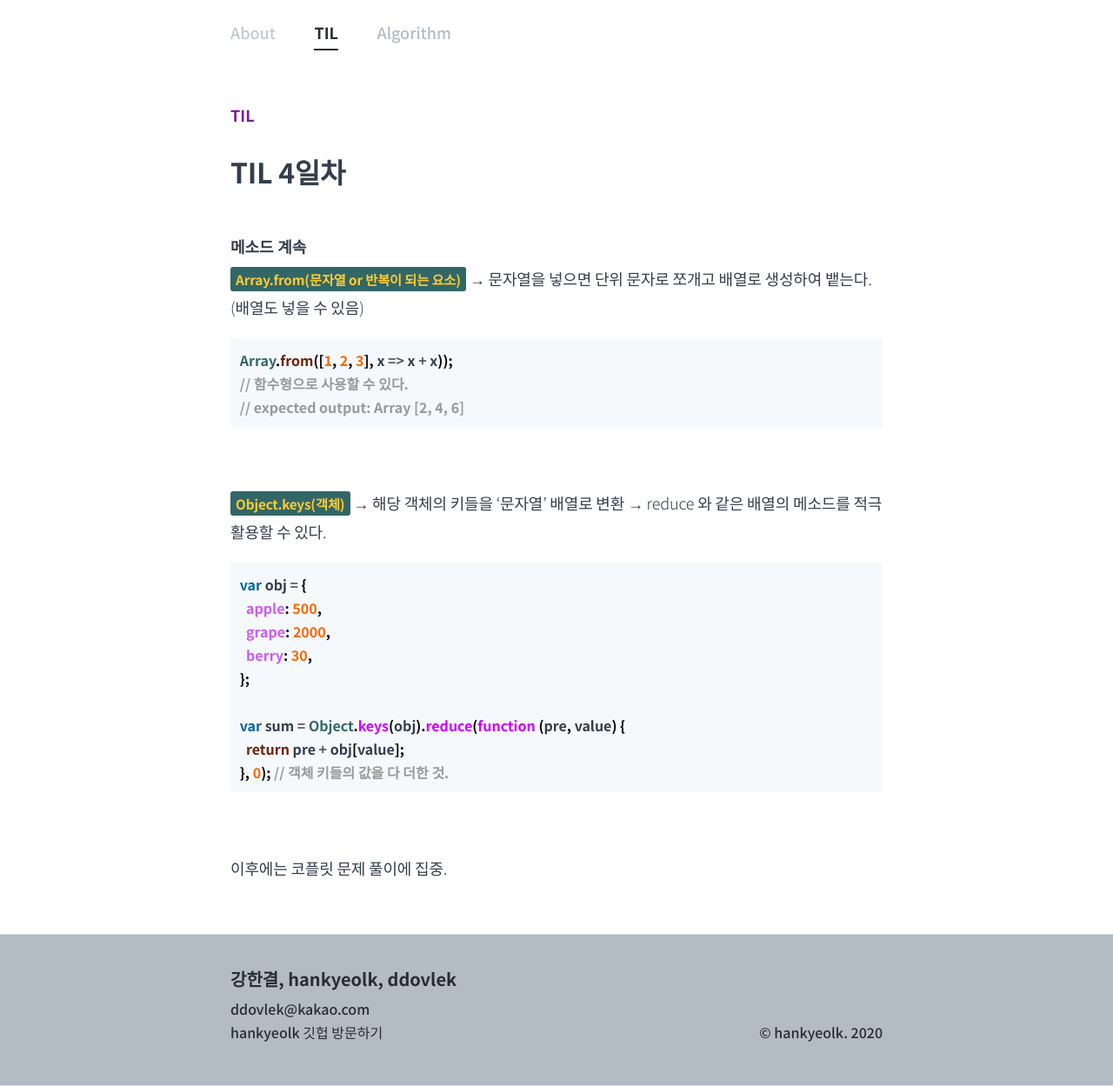
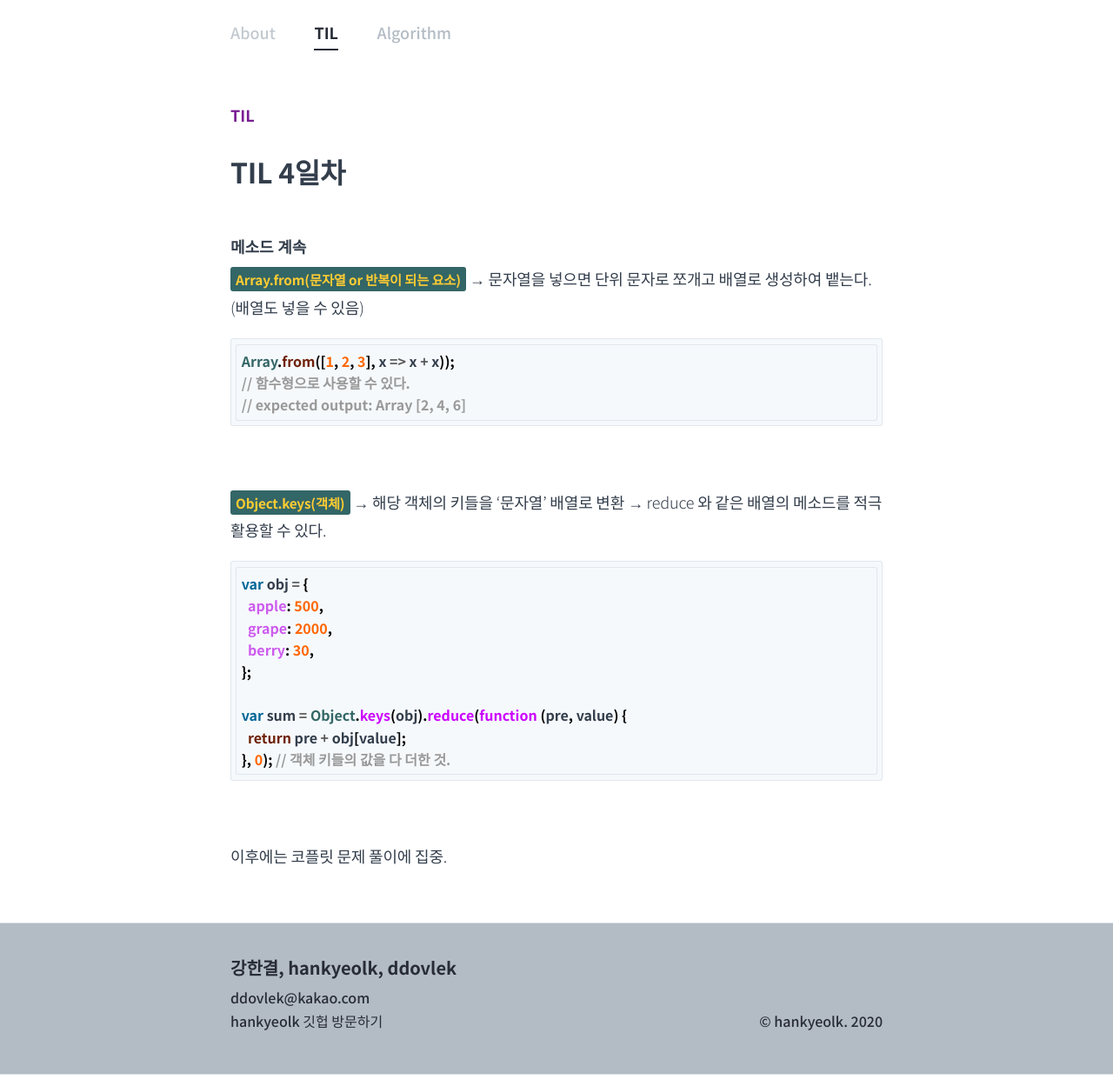
Before and after one commit to hankyeolk/hankyeolk.github.io, a Jekyll site: the page built from TIL/04_2020.06.18/index.md, in a window 1280 px wide. Shown: the whole page at 87% size. Built offline with Jekyll 4.4.1, drawn with Linux system fonts in a browser that asks for light colours.

Commit message:
Update _code.scss

```diff
--- a/_sass/_code.scss
+++ b/_sass/_code.scss
@@ -26,9 +26,9 @@
 
 .highlight {
   background-color: $grey-3;
-  // border: 1px solid $grey-2-70;
+  border: 1px solid $grey-2-70;
   border-radius: 3px;
-  // line-height: 1.4;
+  line-height: 1.4;
   margin: 0 0 1rem;
   padding: 0.3rem;
 
```
